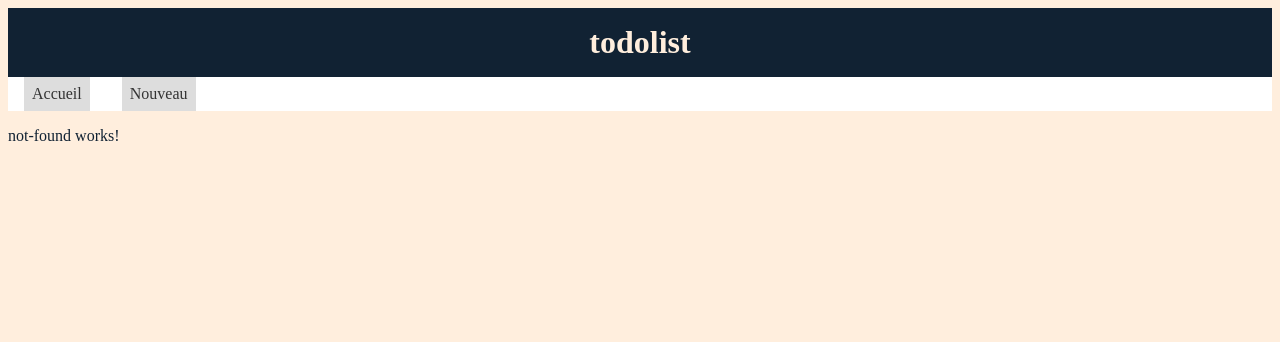
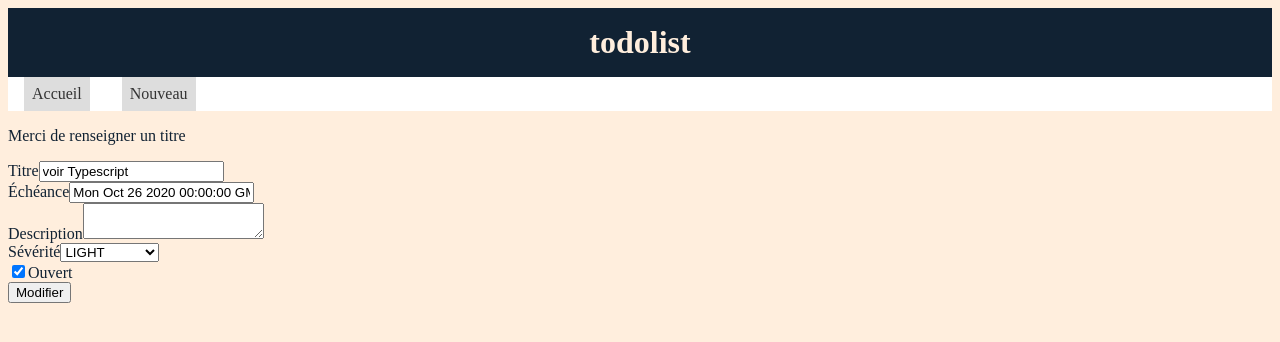
Before and after one commit to pbreteche/angular-2010, an Angular app: page /edit/0 in a window 1280 px wide. Shown: the top 342 px of the page. Built offline with nearby package versions, Linux system fonts and the light colour scheme.

Commit message:
create reactive form

```diff
--- a/src/app/app-routing.module.ts
+++ b/src/app/app-routing.module.ts
@@ -4,12 +4,14 @@ import {TodoNavComponent} from './todo-nav/todo-nav.component';
 import {TodoCreateFormComponent} from './todo-create-form/todo-create-form.component';
 import {TodoDetailComponent} from './todo-detail/todo-detail.component';
 import {NotFoundComponent} from './not-found/not-found.component';
+import {ReactFormComponent} from './react-form/react-form.component';
 
 const routes: Routes = [
   { path: '', redirectTo: 'home', pathMatch: 'full' },
   { path: 'home', component: TodoNavComponent },
   { path: 'new', component: TodoCreateFormComponent },
   { path: 'detail/:id', component: TodoDetailComponent },
+  { path: 'edit/:id', component: ReactFormComponent },
   { path: '**', component: NotFoundComponent },
 ];
 
--- /dev/null
+++ b/src/app/react-form/react-form.component.html
@@ -0,0 +1,37 @@
+<form [formGroup]="editForm">
+  <div>
+    <p>
+      Merci de renseigner un titre
+    </p>
+    <label for="react-form-title" [attr.aria-label]="'titre'">Titre</label>
+    <input type="text" id="react-form-title" formControlName="title" required
+    >
+  </div>
+  <div>
+    <label for="react-form-deadline">Échéance</label>
+    <input type="text" id="react-form-deadline" formControlName="deadline" required
+    >
+  </div>
+  <div>
+    <label for="react-form-description">Description</label>
+    <textarea id="react-form-description" formControlName="description"
+    ></textarea>
+  </div>
+
+  <div formGroupName="meta">
+    <div>
+      <label for="react-form-severity">Sévérité</label>
+      <select id="react-form-severity"
+              formControlName="severity"
+      >
+        <option *ngFor="let v of severityValues">{{ v }}</option>
+      </select>
+    </div>
+    <div>
+      <input type="checkbox" id="react-form-isopen" formControlName="isOpen"
+      >
+      <label for="react-form-isopen">Ouvert</label>
+    </div>
+  </div>
+  <button>Modifier</button>
+</form>
--- /dev/null
+++ b/src/app/react-form/react-form.component.ts
@@ -0,0 +1,43 @@
+import { Component, OnInit } from '@angular/core';
+import {Severity, SEVERITY_VALUES, Todo} from '../todo';
+import {ActivatedRoute} from '@angular/router';
+import {Title} from '@angular/platform-browser';
+import {TodolistService} from '../todolist.service';
+import {FormControl, FormGroup} from '@angular/forms';
+
+@Component({
+  selector: 'app-react-form',
+  templateUrl: './react-form.component.html',
+  styleUrls: ['./react-form.component.scss']
+})
+export class ReactFormComponent implements OnInit {
+  todo: Todo;
+
+  severityValues: Severity[] = SEVERITY_VALUES;
+
+  editForm = new FormGroup({
+    title: new FormControl(''),
+    deadline: new FormControl(''),
+    description: new FormControl(''),
+    meta: new FormGroup({
+      isOpen: new FormControl(true),
+      severity: new FormControl(Severity.Light),
+    })
+  });
+
+  constructor(
+    private route: ActivatedRoute,
+    private title: Title,
+    private todoList: TodolistService
+  ) {}
+
+  ngOnInit(): void {
+    this.route.paramMap.subscribe(map => {
+      this.todo = this.todoList.data[map.get('id')];
+      this.title.setTitle(this.todo.title);
+
+      this.editForm.patchValue(this.todo);
+    });
+  }
+
+}
--- a/src/app/todo-create-form/todo-create-form.component.ts
+++ b/src/app/todo-create-form/todo-create-form.component.ts
@@ -1,5 +1,5 @@
 import {Component} from '@angular/core';
-import {Severity, Todo} from '../todo';
+import {Severity, SEVERITY_VALUES, Todo} from '../todo';
 import {TodolistService} from '../todolist.service';
 
 @Component({
@@ -8,12 +8,7 @@ import {TodolistService} from '../todolist.service';
   styleUrls: ['./todo-create-form.component.scss']
 })
 export class TodoCreateFormComponent {
-  severityValues: Severity[] = [
-    Severity.Light,
-    Severity.High,
-    Severity.VeryHigh,
-    Severity.Critical,
-  ];
+  severityValues: Severity[] = SEVERITY_VALUES;
 
   constructor(private todoList: TodolistService) {
   }
--- a/src/app/todo-nav/todo-nav.component.html
+++ b/src/app/todo-nav/todo-nav.component.html
@@ -1,6 +1,7 @@
 <ul>
   <li *ngFor="let todo of data | deadlineSort : 'ASC'; index as i">
     <a [routerLink]="['/detail', i]" [appParity]="i">{{ todo.title }}</a>
+    <a [routerLink]="['/edit', i]"> éditer </a>
   </li>
 </ul>
 
--- a/src/app/todo.ts
+++ b/src/app/todo.ts
@@ -4,6 +4,13 @@ export enum Severity {
   VeryHigh = 'VERY_HIGH',
   Critical = 'CRITICAL',
 }
+
+export const SEVERITY_VALUES = [
+  Severity.Light,
+  Severity.High,
+  Severity.VeryHigh,
+  Severity.Critical,
+];
 
 export class Todo {
   constructor(
```
Also changed, not shown: src/app/app.module.ts (+5 -2 lines), src/app/react-form/react-form.component.scss (added), 1 other file (tests, documents, lock files or other folders).
